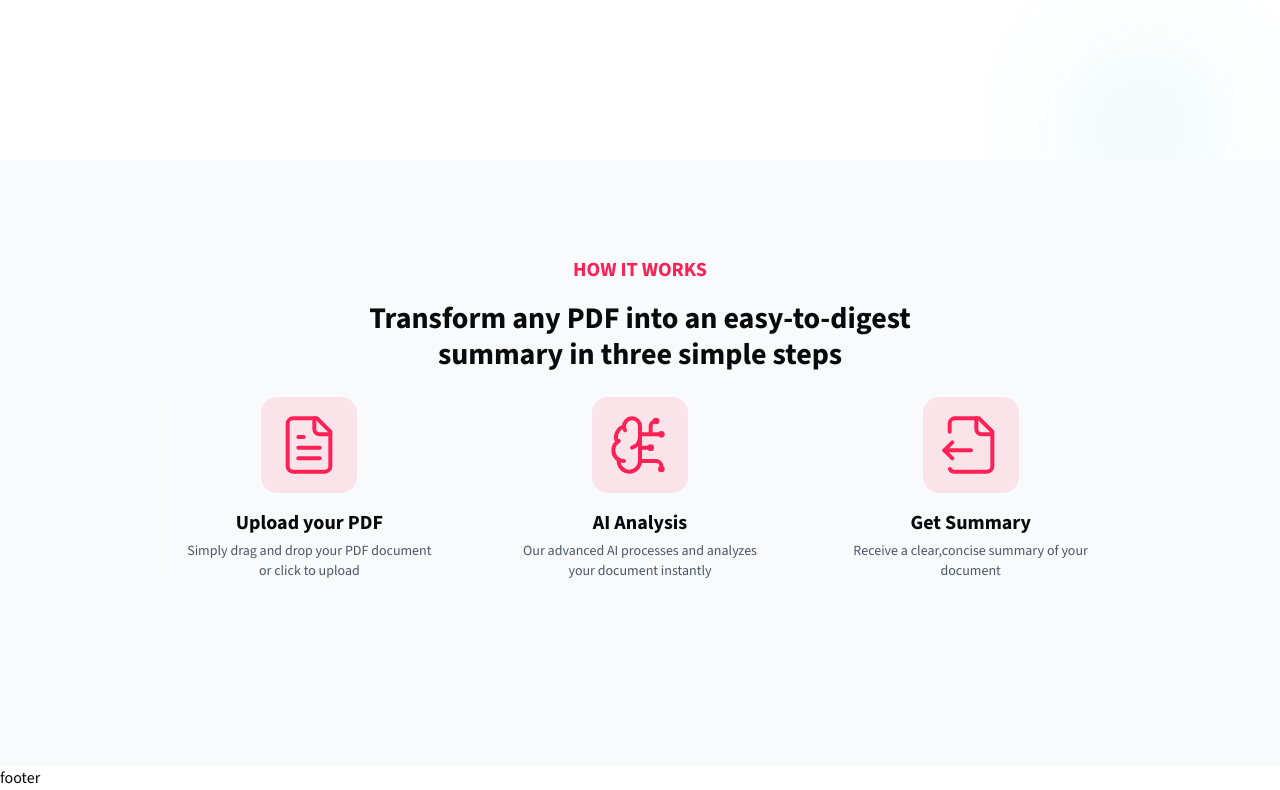
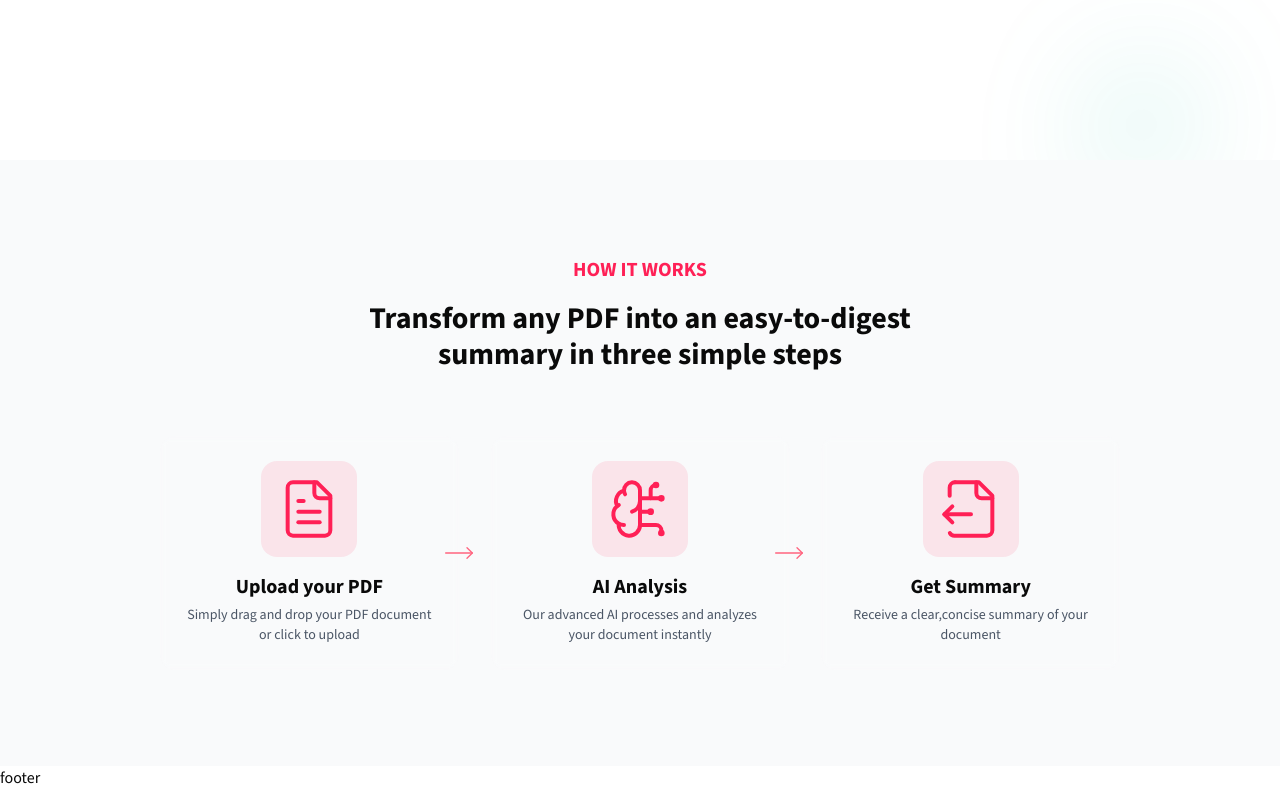
Before and after one commit to elaa-brahmi/ai-saas, a Next.js app in the folder my-app/: page / in a window 1280 px wide. Shown: the part 830-1620 px from the top of the page. Built offline with nearby package versions, Linux system fonts and the light colour scheme.

Commit message:
completed how it works section

```diff
--- a/my-app/components/home/HowItWorksSection.tsx
+++ b/my-app/components/home/HowItWorksSection.tsx
@@ -1,5 +1,6 @@
 import {ReactNode} from 'react'
-import {BrainCircuit, FileOutput, FileText} from 'lucide-react'
+import {BrainCircuit, FileOutput, FileText, MoveRight} from 'lucide-react'
+
 type Step={
     icon:ReactNode;
     title:string;
@@ -46,17 +47,26 @@ export default function HowItWorksSection(){
                     </div>
                     <div className="text-center mb-16 ">
                         <h2 className="font-bold text-xl uppercase mb-4 text-rose-500">HOW IT WORKS</h2>
-                        <h3 className="font-bold text-3xl  max-w-2xl mx-auto">Transform any PDF into an easy-to-digest <br></br>summary in three simple steps</h3>
+                        <h3 className="font-bold text-3xl  max-w-2xl mx-auto">Transform any PDF into an easy-to-digest <br></br>summary in three simple steps</h3></div>
                         <div className="grid grid-cols-1 md:grid-cols-3 gap-8
                         max-w-6xl mx-auto relative ">
                            {steps.map((step,index)=>(
-                            <StepItem key={index} {...step}/>
+                            <div key={index} className="relative flex items-stretch">
+                                <StepItem {...step}/>
+                              {index<steps.length-1 && (<div className="hidden  md:block absolute top-1/2
+
+                                -right-4 transform -translate-y-1/2 z-10">
+                                <MoveRight
+                                size={32}
+                                strokeWidth={1}
+                                className="text-rose-400"
+                                ></MoveRight>
+                                </div>
+                            )}
+                            </div>
                             ))}
                         </div>
                     </div>
-
-            </div>
-
         </section>
     );
 }
```
